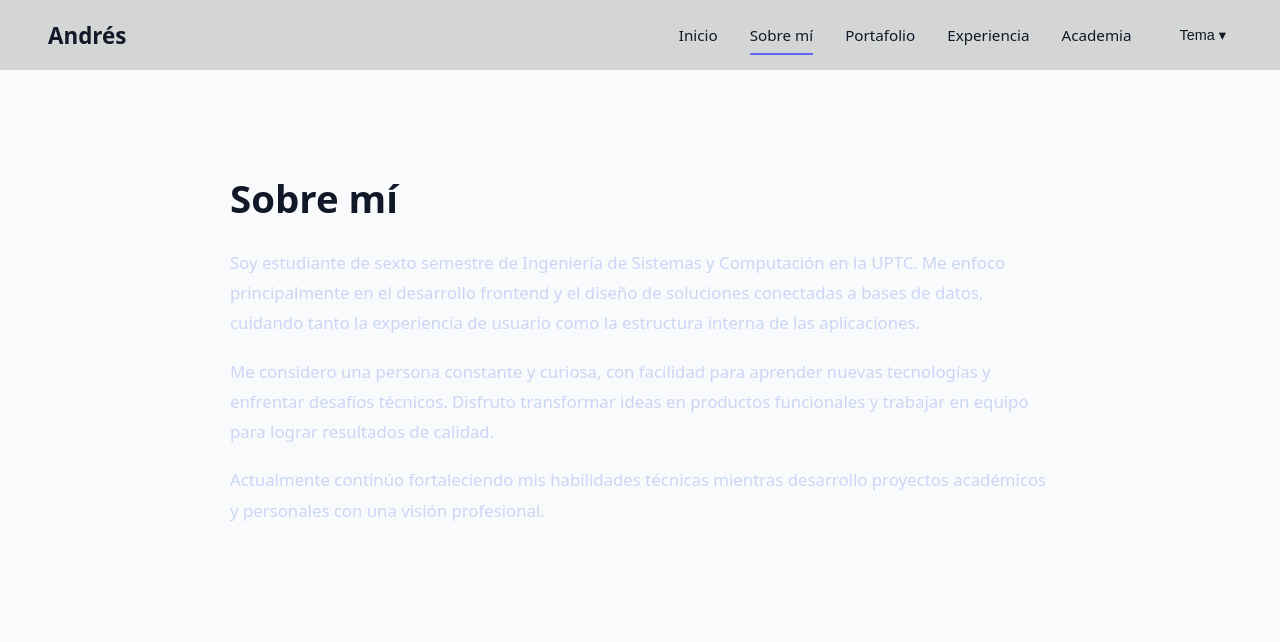
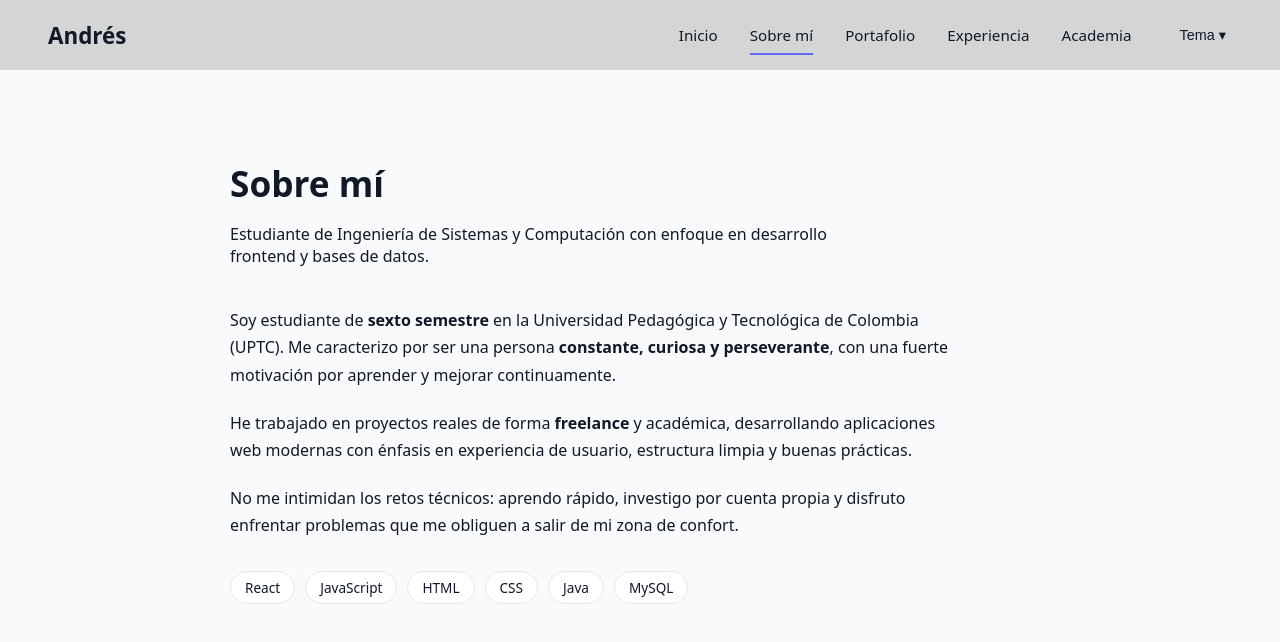
Before and after one commit to andrexi1/mi-portafolio, a React (Vite) app: page /about in a window 1280 px wide. Shown: the top 642 px of the page. Built offline with nearby package versions, Linux system fonts and the light colour scheme.

Commit message:
sobre mi pulido

```diff
--- a/index.html
+++ b/index.html
@@ -1,13 +1,18 @@
 <!doctype html>
 <html lang="en">
+
 <head>
   <meta charset="UTF-8" />
+  <meta name="description"
+    content="Portafolio profesional de Andrés Barrera, desarrollador frontend con experiencia en React, Java y bases de datos." />
   <link rel="icon" type="image/svg+xml" href="/vite.svg" />
   <meta name="viewport" content="width=device-width, initial-scale=1.0" />
   <title>portfolio-frontend</title>
 </head>
+
 <body>
   <div id="root"></div>
   <script type="module" src="/src/main.jsx"></script>
 </body>
+
 </html>
--- a/src/pages/About.css
+++ b/src/pages/About.css
@@ -1,17 +1,41 @@
-.page.about {
+.about {
   max-width: 900px;
   margin: 0 auto;
-  padding: 70px 40px;
+  padding: 4rem 1.5rem;
 }
 
-.page.about h1 {
-  font-size: 2.4rem;
-  margin-bottom: 24px;
+.about-header {
+  margin-bottom: 2.5rem;
 }
 
-.page.about p {
-  font-size: 1.05rem;
-  line-height: 1.8;
-  color: #cbd5f5;
-  margin-bottom: 18px;
+.about-header h1 {
+  font-size: 2.2rem;
+  margin-bottom: 0.5rem;
 }
+
+.about-header p {
+  color: var(--text-muted);
+  max-width: 600px;
+}
+
+.about-content p {
+  margin-bottom: 1.3rem;
+  line-height: 1.7;
+  max-width: 720px;
+}
+
+.about-tags {
+  margin-top: 2rem;
+  display: flex;
+  flex-wrap: wrap;
+  gap: 10px;
+}
+
+.about-tags span {
+  padding: 6px 14px;
+  border-radius: 999px;
+  background: var(--card);
+  border: 1px solid var(--border);
+  font-size: 0.85rem;
+  color: var(--text);
+}
--- a/src/pages/About.jsx
+++ b/src/pages/About.jsx
@@ -1,28 +1,50 @@
+import { useEffect } from "react";
 import "./About.css";
 
 export default function About() {
+  useEffect(() => {
+    document.title = "Sobre mí | Andrés Barrera";
+  }, []);
+
   return (
     <section className="page about">
+      <header className="about-header">
         <h1>Sobre mí</h1>
+        <p>
+          Estudiante de Ingeniería de Sistemas y Computación con enfoque en
+          desarrollo frontend y bases de datos.
+        </p>
+      </header>
 
+      <div className="about-content">
         <p>
-        Soy estudiante de sexto semestre de Ingeniería de Sistemas y Computación
-        en la UPTC. Me enfoco principalmente en el desarrollo frontend y el diseño
-        de soluciones conectadas a bases de datos, cuidando tanto la experiencia
-        de usuario como la estructura interna de las aplicaciones.
+          Soy estudiante de <strong>sexto semestre</strong> en la Universidad
+          Pedagógica y Tecnológica de Colombia (UPTC). Me caracterizo por ser una
+          persona <strong>constante, curiosa y perseverante</strong>, con una
+          fuerte motivación por aprender y mejorar continuamente.
         </p>
 
         <p>
-        Me considero una persona constante y curiosa, con facilidad para aprender
-        nuevas tecnologías y enfrentar desafíos técnicos. Disfruto transformar
-        ideas en productos funcionales y trabajar en equipo para lograr resultados
-        de calidad.
+          He trabajado en proyectos reales de forma <strong>freelance</strong> y
+          académica, desarrollando aplicaciones web modernas con énfasis en
+          experiencia de usuario, estructura limpia y buenas prácticas.
         </p>
 
         <p>
-        Actualmente continúo fortaleciendo mis habilidades técnicas mientras
-        desarrollo proyectos académicos y personales con una visión profesional.
+          No me intimidan los retos técnicos: aprendo rápido, investigo por
+          cuenta propia y disfruto enfrentar problemas que me obliguen a salir
+          de mi zona de confort.
         </p>
+
+        <div className="about-tags">
+          <span>React</span>
+          <span>JavaScript</span>
+          <span>HTML</span>
+          <span>CSS</span>
+          <span>Java</span>
+          <span>MySQL</span>
+        </div>
+      </div>
     </section>
   );
 }
--- a/src/pages/Experience.css
+++ b/src/pages/Experience.css
@@ -1,33 +1,52 @@
-.page.experience {
+.experience {
   max-width: 900px;
   margin: 0 auto;
-  padding: 70px 40px;
+  padding: 4rem 1.5rem;
 }
 
-.page.experience h1 {
-  font-size: 2.4rem;
-  margin-bottom: 30px;
+.experience-header {
+  margin-bottom: 3rem;
 }
 
-.page.experience h2 {
-  font-size: 1.3rem;
-  margin-bottom: 16px;
-  color: var(--accent);
+.experience-header h1 {
+  font-size: 2.2rem;
+  margin-bottom: 0.5rem;
 }
 
-.page.experience ul {
-  padding-left: 22px;
-  margin-bottom: 24px;
+.experience-header p {
+  color: var(--text-muted);
+  max-width: 600px;
 }
 
-.page.experience li {
-  margin-bottom: 10px;
-  line-height: 1.6;
-  color: #cbd5f5;
+.experience-item {
+  background: var(--card);
+  border: 1px solid var(--border);
+  border-radius: 16px;
+  padding: 2rem;
 }
 
-.page.experience p {
-  font-size: 1.05rem;
-  line-height: 1.7;
-  color: #cbd5f5;
+.experience-item h2 {
+  font-size: 1.4rem;
+  margin-bottom: 0.3rem;
 }
+
+.experience-date {
+  display: inline-block;
+  font-size: 0.9rem;
+  color: var(--text-muted);
+  margin-bottom: 1rem;
+}
+
+.experience-item p {
+  margin-bottom: 1.2rem;
+  line-height: 1.6;
+}
+
+.experience-item ul {
+  padding-left: 1.2rem;
+}
+
+.experience-item li {
+  margin-bottom: 0.6rem;
+  line-height: 1.5;
+}
--- a/src/pages/Experience.jsx
+++ b/src/pages/Experience.jsx
@@ -1,36 +1,47 @@
+import { useEffect } from "react";
 import "./Experience.css";
 
 export default function Experience() {
+  useEffect(() => {
+    document.title = "Experiencia | Andrés Barrera";
+  }, []);
+
   return (
     <section className="page experience">
+      <header className="experience-header">
         <h1>Experiencia</h1>
+        <p>
+          Experiencia práctica en desarrollo frontend y aplicaciones web,
+          trabajando de forma freelance y en equipo.
+        </p>
+      </header>
 
-      <h2>Desarrollador Web Freelance</h2>
+      <article className="experience-item">
+        <h2>Desarrollador Frontend Freelance</h2>
+        <span className="experience-date">2023 – Presente</span>
+
+        <p>
+          Desarrollo de aplicaciones web utilizando tecnologías modernas,
+          enfocado en crear soluciones funcionales, mantenibles y orientadas
+          a la experiencia del usuario.
+        </p>
 
         <ul>
           <li>
-          Desarrollo de un <strong>libro interactivo</strong> para el Ministerio
-          de Culturas, enfocado en experiencia de usuario y navegación fluida.
+            Desarrollo de un <strong>libro interactivo</strong> para el
+            Ministerio de Culturas, con navegación dinámica y enfoque educativo.
           </li>
           <li>
-          Creación de una <strong>aplicación web con dashboard</strong> que calcula
-          la esperanza de vida de una persona a partir de encuestas.
+            Creación de una <strong>aplicación web con dashboard</strong>,
+            autenticación y conexión a Firebase, basada en encuestas
+            personalizadas.
           </li>
           <li>
-          Implementación de <strong>sistema de autenticación</strong>, manejo de
-          usuarios y conexión a <strong>Firebase</strong>.
-        </li>
-        <li>
-          Trabajo colaborativo en equipo, participando en la planificación,
-          desarrollo y ajustes finales del producto.
+            Trabajo colaborativo en equipo utilizando <strong>Git</strong>
+            y buenas prácticas de desarrollo.
           </li>
         </ul>
-
-      <p>
-        Aunque no he trabajado formalmente en una empresa, he asumido
-        responsabilidades reales en proyectos freelance y académicos, cumpliendo
-        objetivos y tiempos de entrega.
-      </p>
+      </article>
     </section>
   );
 }
```
Lines whose indentation alone changed are shown as unchanged.
